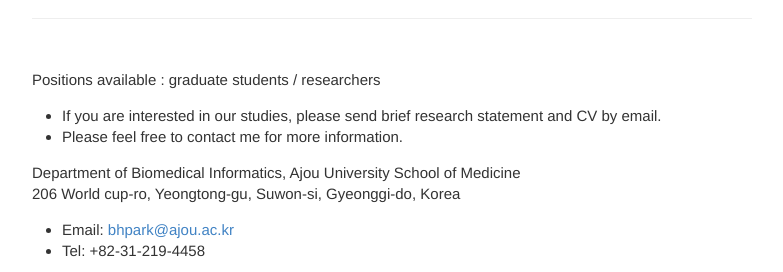
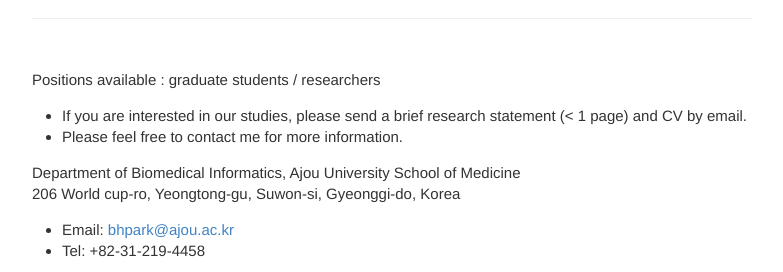
Before and after one commit to neurostat-lab/neurostat-lab.github.io, a Jekyll site: the page built from contact.md, in a window 1280 px wide, cut to the strip 131-403 px from the top of the page. Shown: the whole strip, without its empty margins (248-1031 px from the left). Built offline with Jekyll 4.4.1, drawn with Linux system fonts in a browser that asks for light colours.

Commit message:
Update contact.md

```diff
--- a/contact.md
+++ b/contact.md
@@ -7,7 +7,7 @@ permalink: /contact/
 
 Positions available : graduate students / researchers
 
-* If you are interested in our studies, please send brief research statement and CV by email.
+* If you are interested in our studies, please send a brief research statement (< 1 page) and CV by email.
 * Please feel free to contact me for more information.
 <br>
 
```
